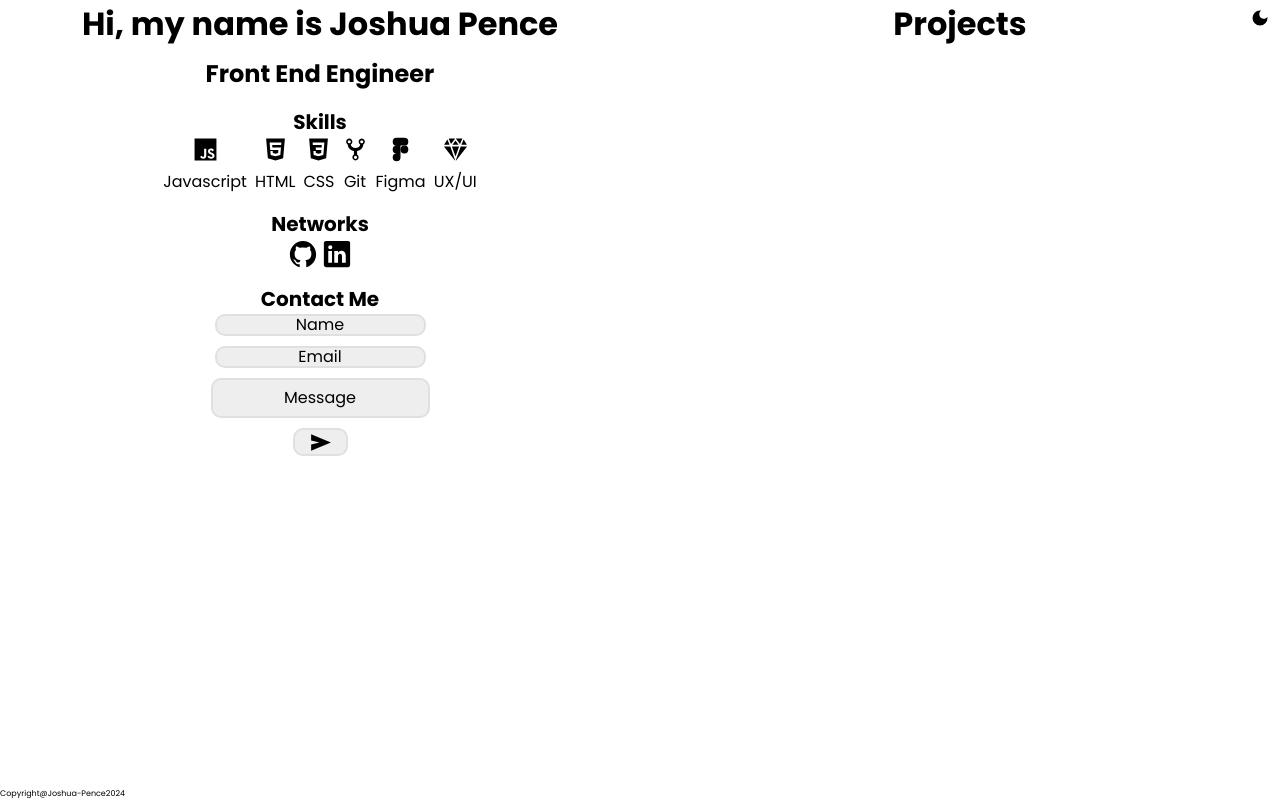
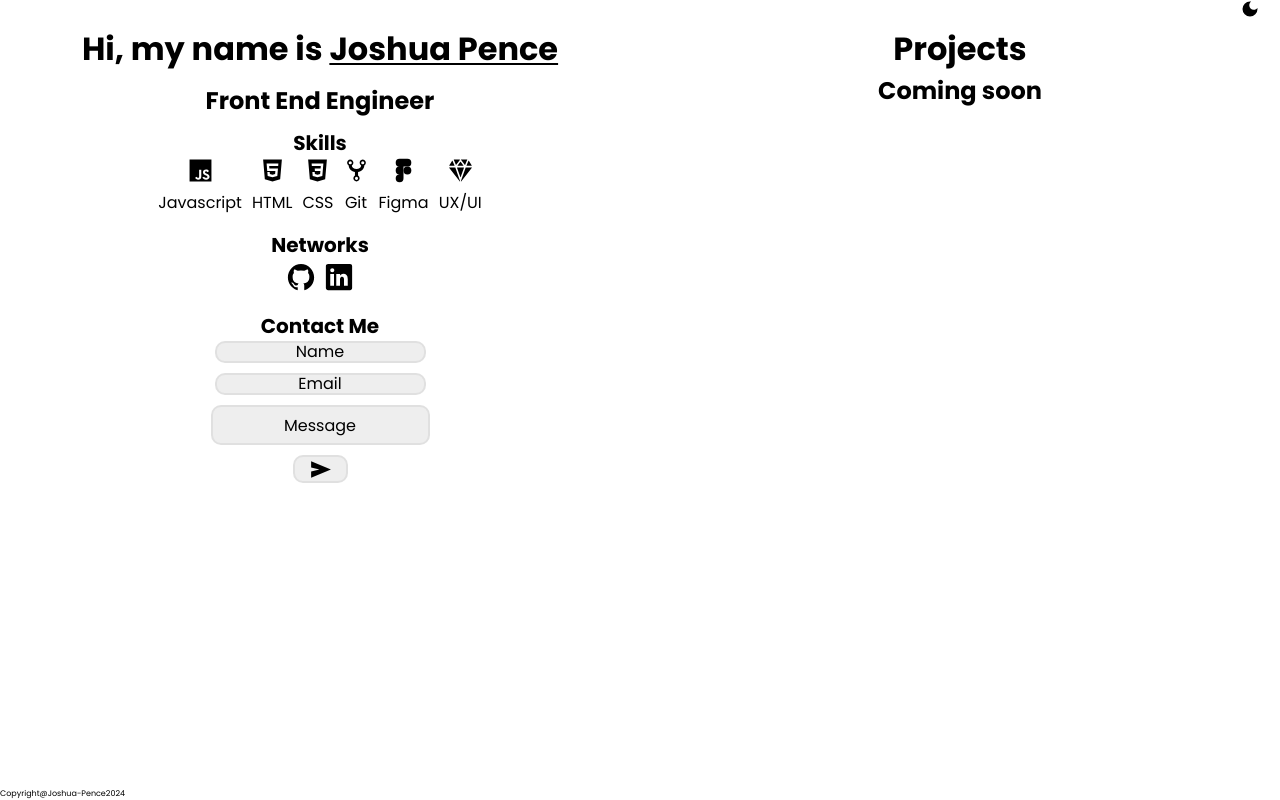
Before and after one commit to Joshua-Pence/Joshua-Pence.github.io, a plain HTML site: page index.html in a window 1280 px wide. Drawn offline with Linux system fonts and the light colour scheme.

Commit message:
Add files via upload
added some transition features to buttons and input fields, added underline to my name, changed the theme toggle to be part of the nav bar.

```diff
--- a/index.html
+++ b/index.html
@@ -12,17 +12,22 @@
 
 <body>
 
+    <nav>
+        <div id="darkmode">
+            <button id="themeToggle">
+                <svg xmlns="http://www.w3.org/2000/svg" viewBox="0 -960 960 960" width="20px" fill="black"><path d="M480-120q-150 0-255-105T120-480q0-150 105-255t255-105q14 0 27.5 1t26.5 3q-41 29-65.5 75.5T444-660q0 90 63 153t153 63q55 0 101-24.5t75-65.5q2 13 3 26.5t1 27.5q0 150-105 255T480-120Z"/></svg>
+                <svg xmlns="http://www.w3.org/2000/svg" viewBox="0 -960 960 960" width="20px" fill="white"><path d="M480-280q-83 0-141.5-58.5T280-480q0-83 58.5-141.5T480-680q83 0 141.5 58.5T680-480q0 83-58.5 141.5T480-280ZM200-440H40v-80h160v80Zm720 0H760v-80h160v80ZM440-760v-160h80v160h-80Zm0 720v-160h80v160h-80ZM256-650l-101-97 57-59 96 100-52 56Zm492 496-97-101 53-55 101 97-57 59Zm-98-550 97-101 59 57-100 96-56-52ZM154-212l101-97 55 53-97 101-59-57Z"/></svg>
+            </button>
+        </div>
+        <div id="nav-menu">
+
+        </div>
+    </nav>
+
     <header id="header">
 
-        <h1>Hi, my name is Joshua Pence</h1>
+        <h1>Hi, my name is <bold>Joshua Pence</bold></h1>
         <h2>Front End Engineer</h2>
-
-        <aside id="darkmode">
-        <button id="themeToggle">
-            <svg xmlns="http://www.w3.org/2000/svg" viewBox="0 -960 960 960" width="20px" fill="black"><path d="M480-120q-150 0-255-105T120-480q0-150 105-255t255-105q14 0 27.5 1t26.5 3q-41 29-65.5 75.5T444-660q0 90 63 153t153 63q55 0 101-24.5t75-65.5q2 13 3 26.5t1 27.5q0 150-105 255T480-120Z"/></svg>
-            <svg xmlns="http://www.w3.org/2000/svg" viewBox="0 -960 960 960" width="20px" fill="white"><path d="M480-280q-83 0-141.5-58.5T280-480q0-83 58.5-141.5T480-680q83 0 141.5 58.5T680-480q0 83-58.5 141.5T480-280ZM200-440H40v-80h160v80Zm720 0H760v-80h160v80ZM440-760v-160h80v160h-80Zm0 720v-160h80v160h-80ZM256-650l-101-97 57-59 96 100-52 56Zm492 496-97-101 53-55 101 97-57 59Zm-98-550 97-101 59 57-100 96-56-52ZM154-212l101-97 55 53-97 101-59-57Z"/></svg>
-        </button>
-        </aside>
 
         <section id="skills">
 
@@ -38,8 +43,8 @@
 
             <aside id="networks">
                 <h3>Networks</h3>
-                <a href="https://github.com/Joshua-Pence" target="_blank"><svg xmlns="http://www.w3.org/2000/svg" class="ionicon" width="30px"  viewBox="0 0 512 512"><path d="M256 32C132.3 32 32 134.9 32 261.7c0 101.5 64.2 187.5 153.2 217.9a17.56 17.56 0 003.8.4c8.3 0 11.5-6.1 11.5-11.4 0-5.5-.2-19.9-.3-39.1a102.4 102.4 0 01-22.6 2.7c-43.1 0-52.9-33.5-52.9-33.5-10.2-26.5-24.9-33.6-24.9-33.6-19.5-13.7-.1-14.1 1.4-14.1h.1c22.5 2 34.3 23.8 34.3 23.8 11.2 19.6 26.2 25.1 39.6 25.1a63 63 0 0025.6-6c2-14.8 7.8-24.9 14.2-30.7-49.7-5.8-102-25.5-102-113.5 0-25.1 8.7-45.6 23-61.6-2.3-5.8-10-29.2 2.2-60.8a18.64 18.64 0 015-.5c8.1 0 26.4 3.1 56.6 24.1a208.21 208.21 0 01112.2 0c30.2-21 48.5-24.1 56.6-24.1a18.64 18.64 0 015 .5c12.2 31.6 4.5 55 2.2 60.8 14.3 16.1 23 36.6 23 61.6 0 88.2-52.4 107.6-102.3 113.3 8 7.1 15.2 21.1 15.2 42.5 0 30.7-.3 55.5-.3 63 0 5.4 3.1 11.5 11.4 11.5a19.35 19.35 0 004-.4C415.9 449.2 480 363.1 480 261.7 480 134.9 379.7 32 256 32z"/></svg></a>
-                <a href="https://www.linkedin.com/in/joshua-pence-63781a329" target="_blank"><svg xmlns="http://www.w3.org/2000/svg" class="ionicon" width="30px"  viewBox="0 0 512 512"><path d="M444.17 32H70.28C49.85 32 32 46.7 32 66.89v374.72C32 461.91 49.85 480 70.28 480h373.78c20.54 0 35.94-18.21 35.94-38.39V66.89C480.12 46.7 464.6 32 444.17 32zm-273.3 373.43h-64.18V205.88h64.18zM141 175.54h-.46c-20.54 0-33.84-15.29-33.84-34.43 0-19.49 13.65-34.42 34.65-34.42s33.85 14.82 34.31 34.42c-.01 19.14-13.31 34.43-34.66 34.43zm264.43 229.89h-64.18V296.32c0-26.14-9.34-44-32.56-44-17.74 0-28.24 12-32.91 23.69-1.75 4.2-2.22 9.92-2.22 15.76v113.66h-64.18V205.88h64.18v27.77c9.34-13.3 23.93-32.44 57.88-32.44 42.13 0 74 27.77 74 87.64z"/></svg></a>
+                <a id="github" href="https://github.com/Joshua-Pence" target="_blank"><svg xmlns="http://www.w3.org/2000/svg" class="ionicon" width="30px"  viewBox="0 0 512 512"><path d="M256 32C132.3 32 32 134.9 32 261.7c0 101.5 64.2 187.5 153.2 217.9a17.56 17.56 0 003.8.4c8.3 0 11.5-6.1 11.5-11.4 0-5.5-.2-19.9-.3-39.1a102.4 102.4 0 01-22.6 2.7c-43.1 0-52.9-33.5-52.9-33.5-10.2-26.5-24.9-33.6-24.9-33.6-19.5-13.7-.1-14.1 1.4-14.1h.1c22.5 2 34.3 23.8 34.3 23.8 11.2 19.6 26.2 25.1 39.6 25.1a63 63 0 0025.6-6c2-14.8 7.8-24.9 14.2-30.7-49.7-5.8-102-25.5-102-113.5 0-25.1 8.7-45.6 23-61.6-2.3-5.8-10-29.2 2.2-60.8a18.64 18.64 0 015-.5c8.1 0 26.4 3.1 56.6 24.1a208.21 208.21 0 01112.2 0c30.2-21 48.5-24.1 56.6-24.1a18.64 18.64 0 015 .5c12.2 31.6 4.5 55 2.2 60.8 14.3 16.1 23 36.6 23 61.6 0 88.2-52.4 107.6-102.3 113.3 8 7.1 15.2 21.1 15.2 42.5 0 30.7-.3 55.5-.3 63 0 5.4 3.1 11.5 11.4 11.5a19.35 19.35 0 004-.4C415.9 449.2 480 363.1 480 261.7 480 134.9 379.7 32 256 32z"/></svg></a>
+                <a id="linkedin" href="https://www.linkedin.com/in/joshua-pence-63781a329" target="_blank"><svg xmlns="http://www.w3.org/2000/svg" class="ionicon" width="30px"  viewBox="0 0 512 512"><path d="M444.17 32H70.28C49.85 32 32 46.7 32 66.89v374.72C32 461.91 49.85 480 70.28 480h373.78c20.54 0 35.94-18.21 35.94-38.39V66.89C480.12 46.7 464.6 32 444.17 32zm-273.3 373.43h-64.18V205.88h64.18zM141 175.54h-.46c-20.54 0-33.84-15.29-33.84-34.43 0-19.49 13.65-34.42 34.65-34.42s33.85 14.82 34.31 34.42c-.01 19.14-13.31 34.43-34.66 34.43zm264.43 229.89h-64.18V296.32c0-26.14-9.34-44-32.56-44-17.74 0-28.24 12-32.91 23.69-1.75 4.2-2.22 9.92-2.22 15.76v113.66h-64.18V205.88h64.18v27.77c9.34-13.3 23.93-32.44 57.88-32.44 42.13 0 74 27.77 74 87.64z"/></svg></a>
             </aside>
 
         </section>
@@ -70,12 +75,14 @@
 
         <section id="projects">
             <h1>Projects</h1>
+            <h2>Coming soon</h2>
         </section>
 
     </main>
 
     <footer>
         <p>Copyright@Joshua-Pence2024</p>
+
     </footer>
 
 </body>
--- a/main-style/style.css
+++ b/main-style/style.css
@@ -1,6 +1,7 @@
 @import url('https://fonts.googleapis.com/css2?family=Poppins:ital,wght@0,100;0,200;0,300;0,400;0,500;0,600;0,700;0,800;0,900;1,100;1,200;1,300;1,400;1,500;1,600;1,700;1,800;1,900&display=swap');
 
 * {
+
     margin: 0;
     padding: 0;
 }
@@ -28,7 +29,7 @@ body{
   overflow-x: hidden;
   background-color: var(--base-color);
   color: var(--text-color);
-  height: 100vh;
+  height: 100%;
   width: 100vw;
   display: flex;
   flex-wrap: wrap;
@@ -46,6 +47,14 @@ p,
 li {
   font-size: 1rem;
 }
+nav {
+  display: flex;
+  flex-direction: row;
+  align-items: center;
+  justify-content: flex-end;
+  min-width: 100vw;
+  height: 25px;
+}
 header {
   display: flex;
   flex-wrap: wrap;
@@ -53,15 +62,24 @@ header {
   flex-direction: column;
   justify-content: flex-start;
   align-items: center;
-  gap: .5rem;
+  row-gap: 10px;
   text-align: center;
+}
+header h1 {
+  margin-top: 0;
+}
+header h1 bold {
+  text-decoration: underline;
+  text-decoration-thickness: 2px;
+  text-decoration-color: var(--text-color);
+  text-underline-offset: 3px;
 }
 header ul {
   display: flex;
   flex-wrap: wrap;
   justify-content: center;
-  gap: .5rem;
   list-style: none;
+  gap: 10px;
 }
 header form {
   display: flex;
@@ -73,6 +91,19 @@ header form {
 }
 header #networks {
   padding-top: 15px;
+}
+#github svg {
+  border-radius: 50%;
+}
+#linkedin svg {
+  border-radius: 10%;
+}
+#networks svg {
+  border: 2px solid var(--base-color);
+  transition: border 750ms ease-in-out;
+}
+#networks svg:hover {
+  border: 2px solid var(--text-color);
 }
 #contact form {
   display: flex;
@@ -88,6 +119,7 @@ textarea {
   text-align: center;
   font-size: 1rem;
   resize: none;
+  transition: ease-in-out 750ms;
 }
 #contact input:hover,
 textarea:hover {
@@ -100,7 +132,7 @@ textarea:hover {
   opacity: 1;
 }
 textarea::placeholder{
-  padding-top: 5px;
+  padding-top: 6px;
 }
 #contact button {
   background-color: var(--input-color);
@@ -108,6 +140,7 @@ textarea::placeholder{
   border: 2px solid var(--input-color);
   height: 28px;
   width: 55px;
+  transition: ease-in-out 750ms;
 }
 #contact button:hover {
   cursor: pointer;
@@ -123,6 +156,7 @@ main {
   justify-content: flex-start;
   align-items: center;
   width: 50vw;
+  text-align: center;
 }
 footer{
   position: fixed;
@@ -141,16 +175,13 @@ footer p{
   border: 0;
   cursor: pointer;
   background-color: var(--base-color);
-  display: flex;
-  justify-content: center;
-  align-items: center;
-  position: fixed;
-  top: 10px;
-  right: 10px;
+  margin-right: 20px;
 }
+
 #themeToggle svg:last-child{
   display: none;
 }
+
 .darkmode #themeToggle svg:first-child{
   display: none;
 }
@@ -189,12 +220,14 @@ footer p{
   width: 55px;
   margin-top: 5px;
   border-radius: 10px;
+  transition: ease-in-out 750ms;
 }
 #dino-game button:hover {
   cursor: pointer;
   background-color: var(--base-color);
   border: 2px solid var(--text-color);
 }
+
 @media screen and (max-width: 550px) {
   html,
   header,
```
